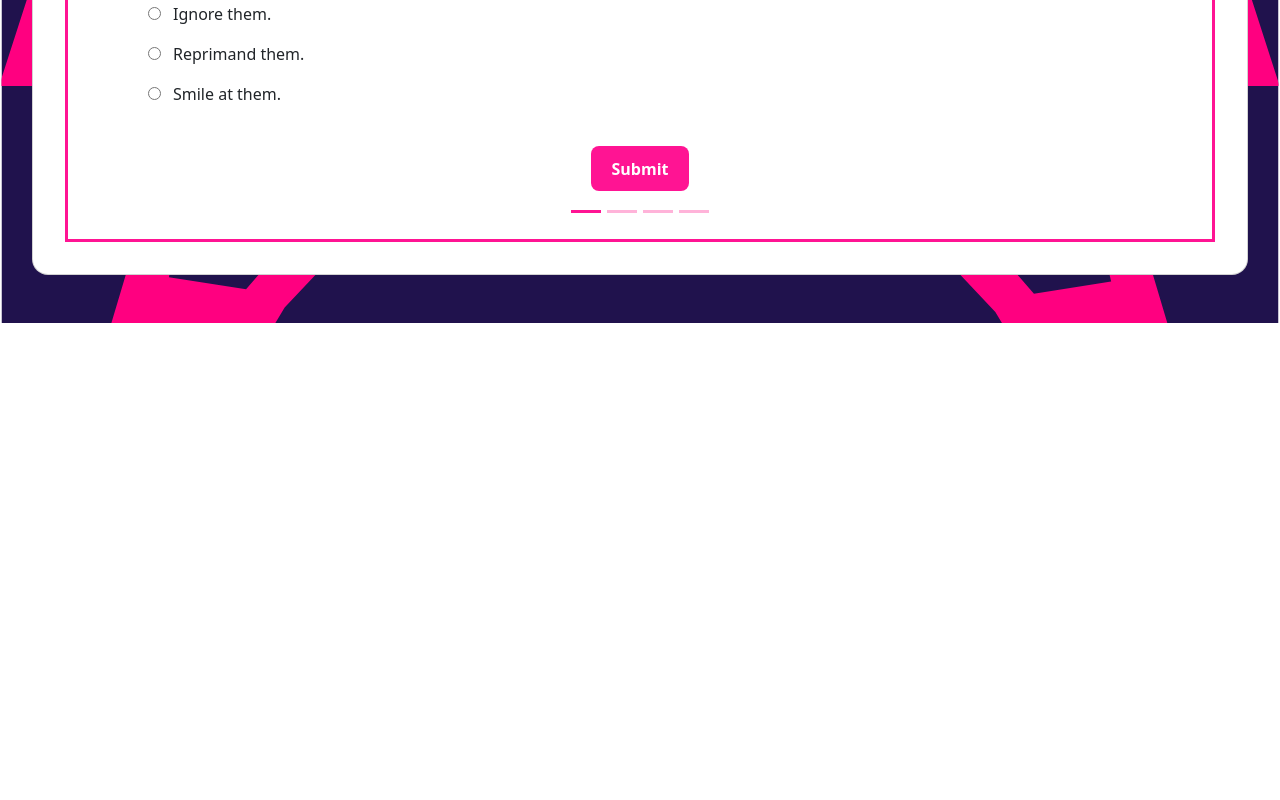
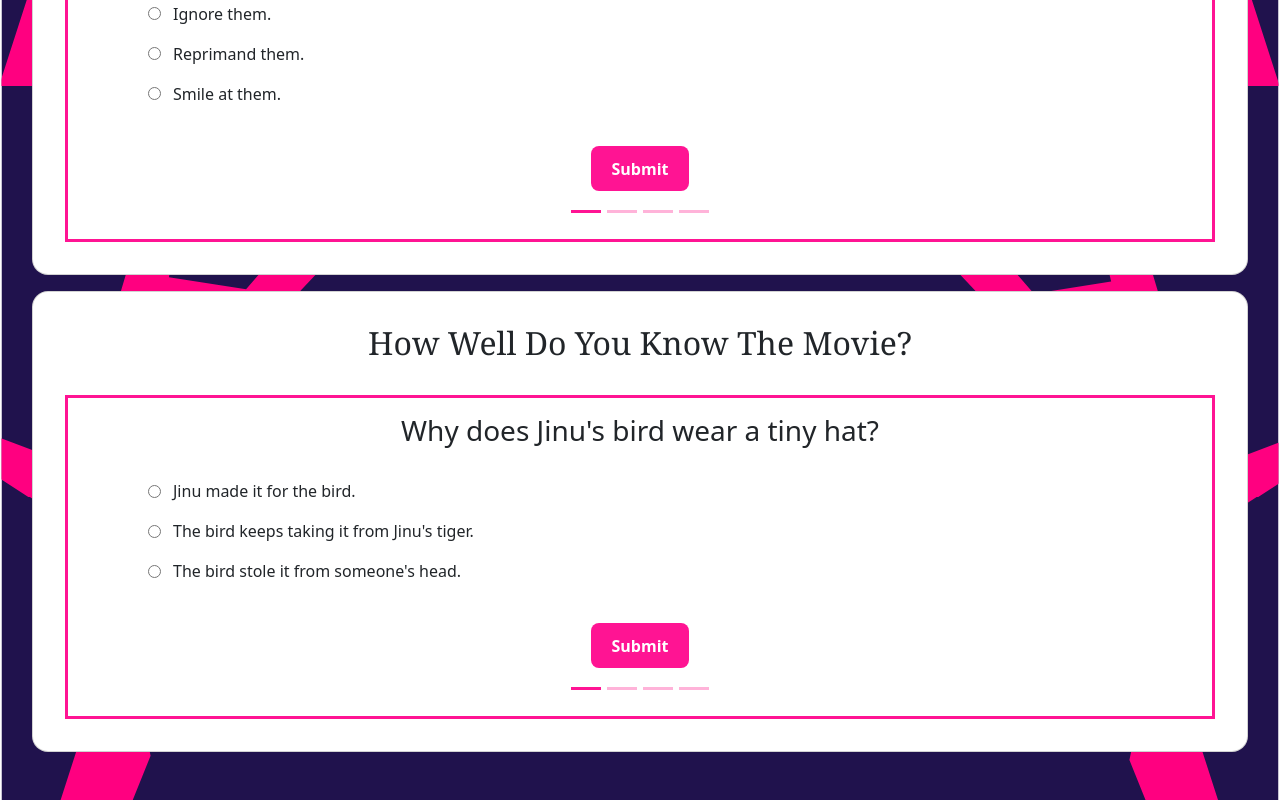
Before and after one commit to CS571-F25/p52, a React (Vite) app: page /#/quizzes in a window 1280 px wide. Shown: the part 820-1620 px from the top of the page. Before the commit the page ends 1143 px from the top, so only its background shows below. Built offline with nearby package versions, Linux system fonts and the light colour scheme.

Commit message:
In-progress quiz coloring

```diff
--- a/src/assets/quizSets.json
+++ b/src/assets/quizSets.json
@@ -3,7 +3,7 @@
         {
             "title": "Which Huntrix Character Are You?",
             "type": "character",
-            "characters": ["Zoey", "Mira", "Rumi"],
+            "solutionTypes": ["Zoey", "Mira", "Rumi"],
             "questions": [
                 {
                     "question": "What would you do if someone said you do not belong?",
@@ -86,7 +86,7 @@
         {
             "title": "Which Saja Boy Character Are You?",
             "type": "character",
-            "characters": ["Jinu", "Mystery", "Romance", "Baby", "Abby"],
+            "solutionTypes": ["Jinu", "Mystery", "Romance", "Baby", "Abby"],
             "questions": [
                 {
                     "question": "What would you do if someone reprimanded you?",
@@ -160,6 +160,72 @@
                     ]
                 }
             ]
+        },
+        {
+            "title": "How Well Do You Know The Movie?",
+            "type": "test",
+            "solutionTypes": ["Correct", "Incorrect"],
+            "questions": [
+                {
+                    "question": "Why does Jinu's bird wear a tiny hat?",
+                    "answers": [
+                        {
+                            "answer": "Jinu made it for the bird.",
+                            "solution": ["Incorrect"]
+                        },
+                        {
+                            "answer": "The bird keeps taking it from Jinu's tiger.",
+                            "solution": ["Correct"]
+                        },
+                        {
+                            "answer": "The bird stole it from someone's head.",
+                            "solution": ["Incorrect"]
+                        }
+                    ]
+                },
+                {
+                    "question": "How many fans are waiting to watch \"How It's Done\"?",
+                    "answers": [
+                        {
+                            "answer": "50 Thousand.",
+                            "solution": ["Correct"]
+                        },
+                        {
+                            "answer": "1 Million.",
+                            "solution": ["Incorrect"]
+                        },
+                        {
+                            "answer": "100 Thousand.",
+                            "solution": ["Incorrect"]
+                        },
+                        {
+                            "answer": "50 Hundred.",
+                            "solution": ["Incorrect"]
+                        }
+                    ]
+                },
+                {
+                    "question": "What does Zoey's inner demon tell her?",
+                    "answers": [
+                        {
+                            "answer": "It tells her that she does not deserve family",
+                            "solution": ["Incorrect"]
+                        },
+                        {
+                            "answer": "It tells her that she is too much and never enough",
+                            "solution": ["Correct"]
+                        },
+                        {
+                            "answer": "It tells her that it is her fault that Huntrix fell apart",
+                            "solution": ["Incorrect"]
+                        },
+                        {
+                            "answer": "Zoey has no inner demon.",
+                            "solution": ["Incorrect"]
+                        }
+                    ]
+                }
+            ]
         }
     ]
 }
--- a/src/components/Quiz.jsx
+++ b/src/components/Quiz.jsx
@@ -19,6 +19,26 @@ export default function Quiz(props) {
     const handleNext = (qIndex) => {
         // Check if an answer is selected for the current question
         if (selectedAnswers[qIndex] !== undefined) {
+            // change color if doing a test to indicate correctness
+            if (props.type === "test") {
+                // Update the indicator color based on the answer
+                const isCorrect = selectedAnswers[qIndex] === "correct"; // Replace with your logic
+                const indicatorClass = isCorrect ? "correct-indicator" : "wrong-indicator";
+
+                // get carousel indicators
+                const indicators = document.getElementById(props.title).childNodes[0];
+
+                console.log(indicators);
+                console.log(indicators.childNodes);
+
+                // set class on relevant button
+                indicators.childNodes[qIndex].classList.add(indicatorClass);
+
+                // document
+                //     .querySelectorAll(".carousel-indicators")
+                //     [qIndex].classList.add(indicatorClass);
+            }
+
             // Scroll to the next item
             carouselRef.current.next();
 
@@ -44,9 +64,8 @@ export default function Quiz(props) {
 
     // calculates quiz results
 const calculateResults = () => {
-        if (props.type === "character") {
-            // Create an object to hold the count for each character
-            const characterCounts = {};
+        // Create an object to hold the count for each possible solution type
+        const solutionCounts = {};
 
         // Iterate through the questions
         questions.forEach((question, qIndex) => {
@@ -58,35 +77,37 @@ export default function Quiz(props) {
                 const answerObj = question.answers.find((a) => a.answer === selectedAnswer);
 
                 if (answerObj && answerObj.solution) {
-                        // Increment the count for each character in the solution array
-                        answerObj.solution.forEach((character) => {
-                            if (!characterCounts[character]) {
-                                characterCounts[character] = 0;
+                    // Increment the count for each solution type in the solution array
+                    answerObj.solution.forEach((solutionType) => {
+                        if (!solutionCounts[solutionType]) {
+                            solutionCounts[solutionType] = 0;
                         }
-                            characterCounts[character]++;
+                        solutionCounts[solutionType]++;
                     });
                 }
             }
         });
 
+        let allSolutionResults = "";
+
+        // get results for each solution type
+        props.solutionTypes.map((solType) => {
+            allSolutionResults += `${solType}: ${solutionCounts[solType] ?? 0} / ${questions.length}\n`
+        })
+
+        if (props.type === "character") {
             // Find the character(s) with the highest count
-            const maxCount = Math.max(...Object.values(characterCounts));
-            const topCharacters = Object.keys(characterCounts).filter(
-                (character) => characterCounts[character] === maxCount
+            const maxCount = Math.max(...Object.values(solutionCounts));
+            const topCharacters = Object.keys(solutionCounts).filter(
+                (character) => solutionCounts[character] === maxCount
             );
 
-            let allChrResults = "";
-
-            // get results for each character
-            props.characters.map((chr) => {
-                allChrResults += `${chr}: ${characterCounts[chr] ?? 0} / ${questions.length}\n`
-            })
-
             // display result
-            setResult(`You are most like: ${topCharacters.join(" and ")}!\n${allChrResults}`);
-
-        } else if (props.type === "test") {
-            // Handle other quiz types if needed
+            setResult(`You are most like: ${topCharacters.join(" and ")}!\n${allSolutionResults}`);
+        }
+        else if (props.type === "test") {
+            // display result
+            setResult(allSolutionResults);
         }
     };
 
@@ -98,6 +119,7 @@ export default function Quiz(props) {
             style={{border: "3px solid #ff1493", height: "auto"}}
             controls={false}
             interval={null}
+            id={props.title}
         >
             {
                 questions.map((q, qIndex) => {
--- a/src/index.css
+++ b/src/index.css
@@ -36,12 +36,20 @@
 
 /* Change the color of the indicators */
 .carousel-indicators [data-bs-target] {
-    background-color: #ff69b4 !important; /* Replace with your desired color */
+  background-color: #ff69b4 !important; /* Replace with your desired color */
 }
 
 /* Change the color of the active indicator */
 .carousel-indicators .active {
-    background-color: #ff1493 !important; /* Replace with your desired color */
+  background-color: #ff1493 !important; /* Replace with your desired color */
+}
+
+.correct-indicator {
+  background-color: green !important;
+}
+
+.wrong-indicator {
+  background-color: red !important;
 }
 
 .card {
```
Lines whose indentation alone changed are shown as unchanged.
